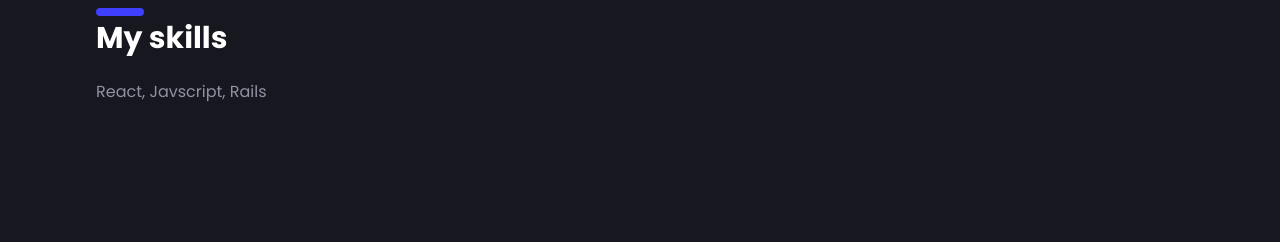
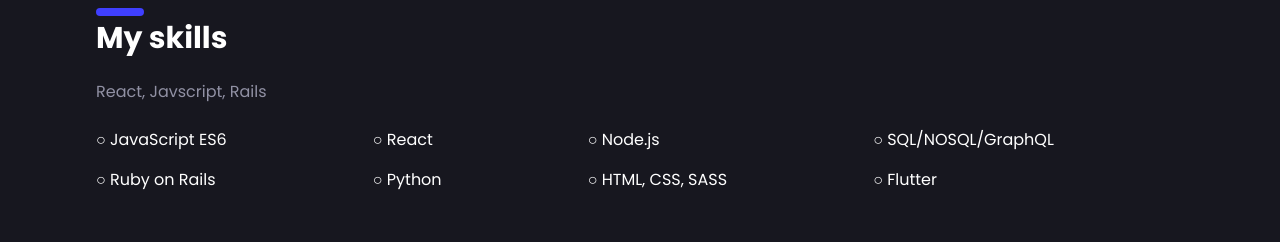
Before and after one commit to TraeCoker/portfolio, a Next.js app: page / in a window 1280 px wide. Shown: the part 1560-1802 px from the top of the page. Built offline with nearby package versions, Linux system fonts and the light colour scheme.

Commit message:
add skills grid

```diff
--- a/pages/index.tsx
+++ b/pages/index.tsx
@@ -6,7 +6,7 @@
   return (
     <div className="bg-body text-white font-poppins pb-12">
       <Head>
-        <title>Trae Coker Portfolio</title>
+        <title>Trae Coker - Full Stack Developer</title>
         <meta name="description" content="Software engineer portfolio trae coker react node javascript react python next hiring" />
         <link rel="icon" href="/favicon.ico" />
       </Head>
@@ -81,6 +81,16 @@
 			    <section className="w-full">
 				  <h2 id="about" className="secondary-title">My skills</h2>
 				  <p className="section-paragraph">React, Javscript, Rails</p>
+          <div className="grid grid-rows-2 grid-flow-col gap-4">
+            <p><span>○</span> JavaScript ES6</p>
+            <p><span>○</span> Ruby on Rails</p>
+            <p><span>○</span> React</p>
+            <p><span>○</span> Python</p>
+            <p><span>○</span> Node.js</p>
+            <p><span>○</span> HTML, CSS, SASS</p>
+            <p><span>○</span> SQL/NOSQL/GraphQL</p>
+            <p><span>○</span> Flutter</p>
+          </div>
         </section>
       </div>
 
```
